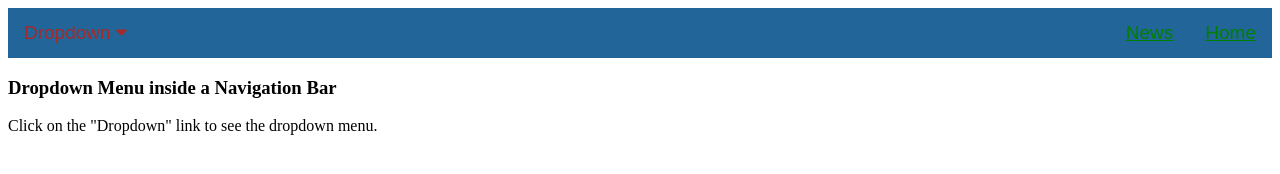
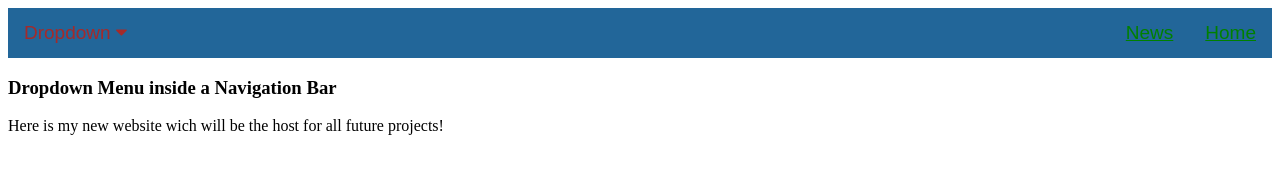
Before and after one commit to lucianrodriguez/Lucian, a plain HTML site: page index.html in a window 1280 px wide. Drawn offline with Linux system fonts and the light colour scheme.

Commit message:
Update index.html

```diff
--- a/index.html
+++ b/index.html
@@ -85,7 +85,7 @@
 </div>
 
 <h3>Dropdown Menu inside a Navigation Bar</h3>
-<p>Click on the "Dropdown" link to see the dropdown menu.</p>
+<p>Here is my new website wich will be the host for all future projects!</p>
 
 <script>
 function myFunction() {
```
